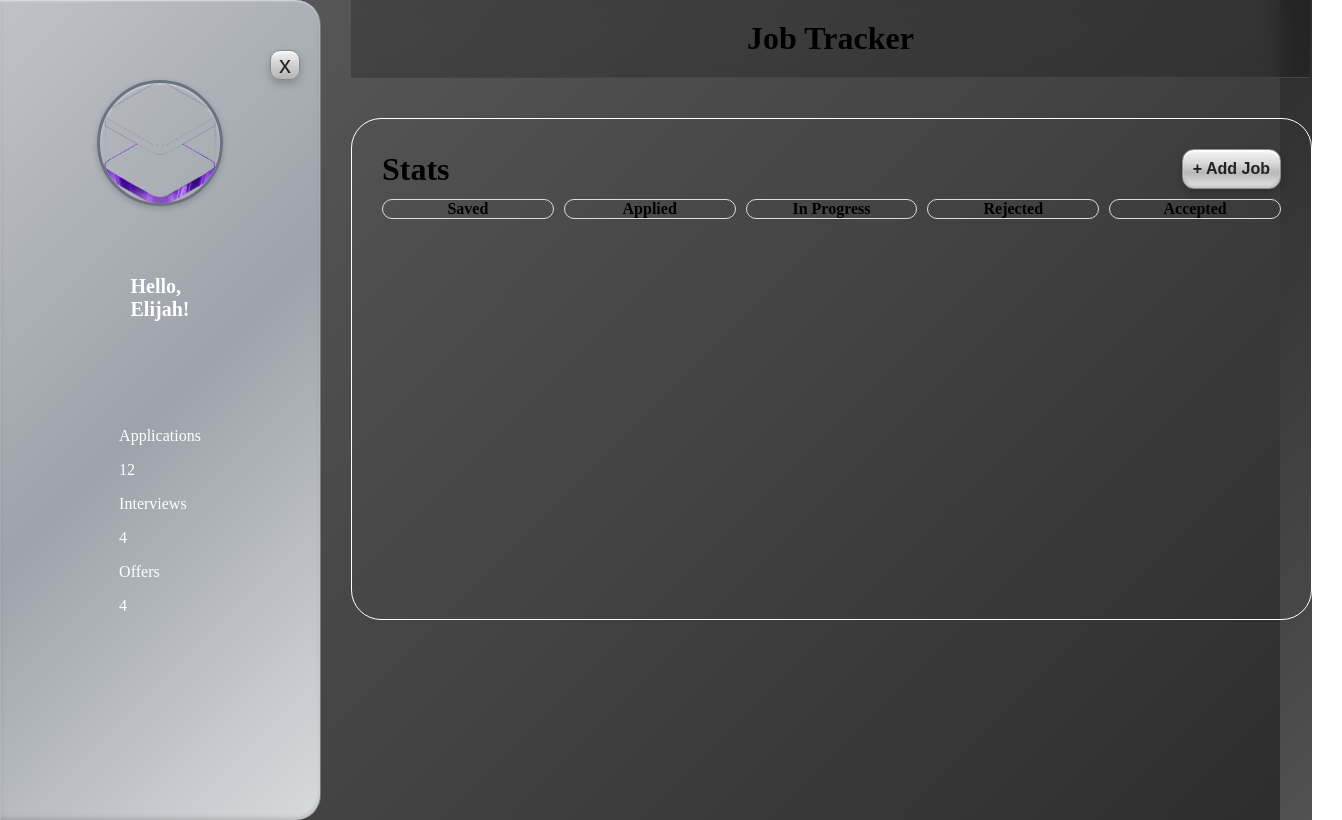
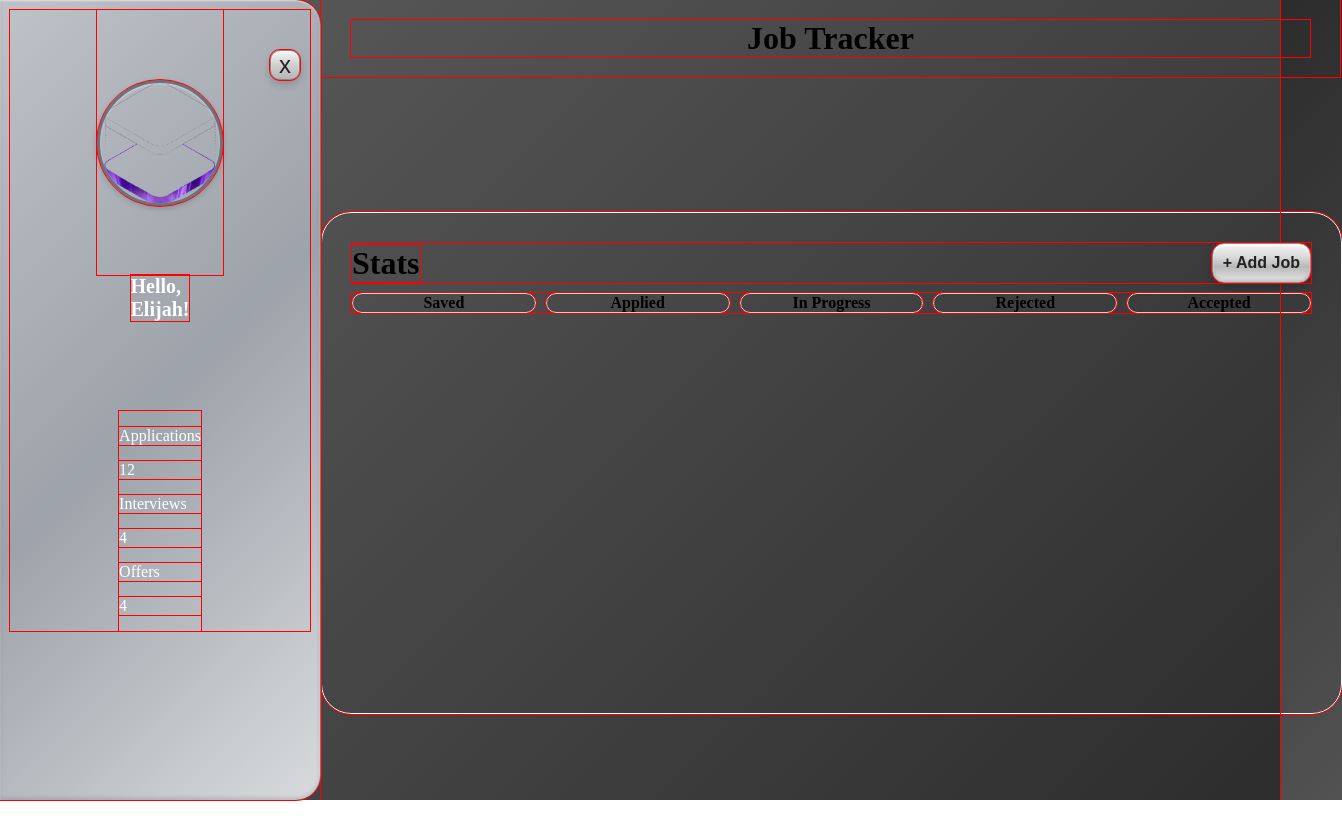
Before and after one commit to ElijahSWilliams/jobTracker, a React (Vite) app: page / in a window 1280 px wide. Shown: the whole page, 1342 px wide, since content can reach past the window. Built offline with nearby package versions, Linux system fonts and the light colour scheme.

Commit message:
Scrollbars gone

```diff
--- a/src/App.css
+++ b/src/App.css
@@ -4,6 +4,7 @@
     min-height: 100vh;
 
     background: linear-gradient(135deg, #5d5d5d, #2d2d2d);
+
 }
 
 .app__main {
@@ -15,5 +16,5 @@
    justify-content: flex-start;
     transition: all 0.3s ease;
 
-    padding: 0px 30px;
+   /*  padding: 0px 30px; */
 }
--- a/src/Header/Header.css
+++ b/src/Header/Header.css
@@ -1,14 +1,18 @@
 .header {
     width: 100%;
+    max-width: 1000px;
     padding: 20px 30px;
 
-    border-bottom: 1px solid #444;
+    margin: 0 auto;
+    margin-bottom: 135px
 
-    position: sticky;
-    top: 0;
+    /* border-bottom: 1px solid #444; */
 
-    background: rgba(0,0,0,0.2); /* optional but nice */
-    backdrop-filter: blur(10px);
+  /*   position: sticky;
+    top: 0; */
+
+   /*  background: rgba(0,0,0,0.2) */; /* optional but nice */
+   /*  backdrop-filter: blur(10px); */
 }
 
 .header__title {
--- a/src/Main/Main.css
+++ b/src/Main/Main.css
@@ -9,10 +9,9 @@ max-height: 500px;
 /* This places the main to the right */
 flex: 1;
 
-margin: 40px auto 0 auto;
+margin: 0 auto;
 
 padding: 0px 30px;
-
 
 
 
--- a/src/Profile/Profile.css
+++ b/src/Profile/Profile.css
@@ -1,6 +1,6 @@
 .profile {
   width: 300px;
-  height: 100vh;
+  /* height: 100vh; */
   padding: 10px;
 
   background: linear-gradient(
@@ -28,6 +28,8 @@
 
   transition: width 0.3s ease;
   overflow: hidden;
+
+
 }
 
 .profile__toggle {
--- a/src/index.css
+++ b/src/index.css
@@ -17,3 +17,7 @@ body {
       #3a3a3a
     );
 }
+
+* {
+  outline: 1px solid red;
+}
```
